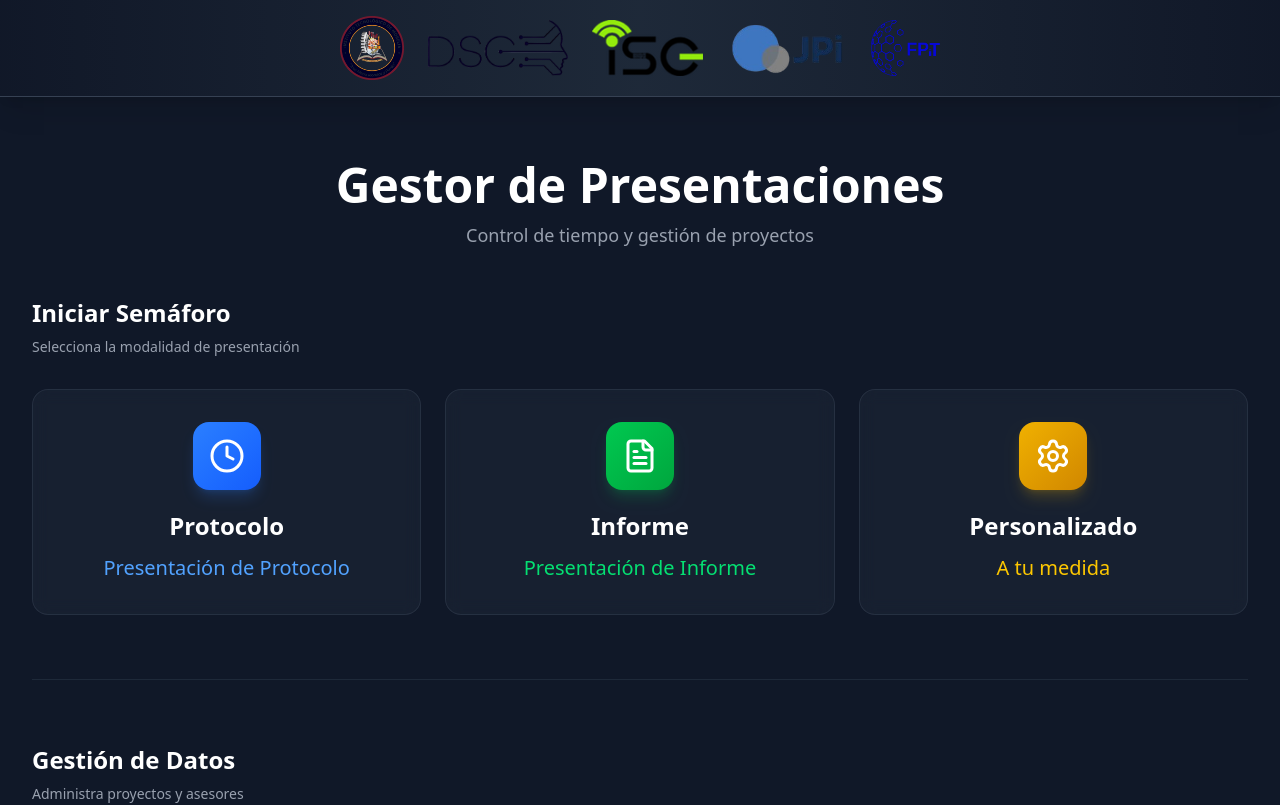
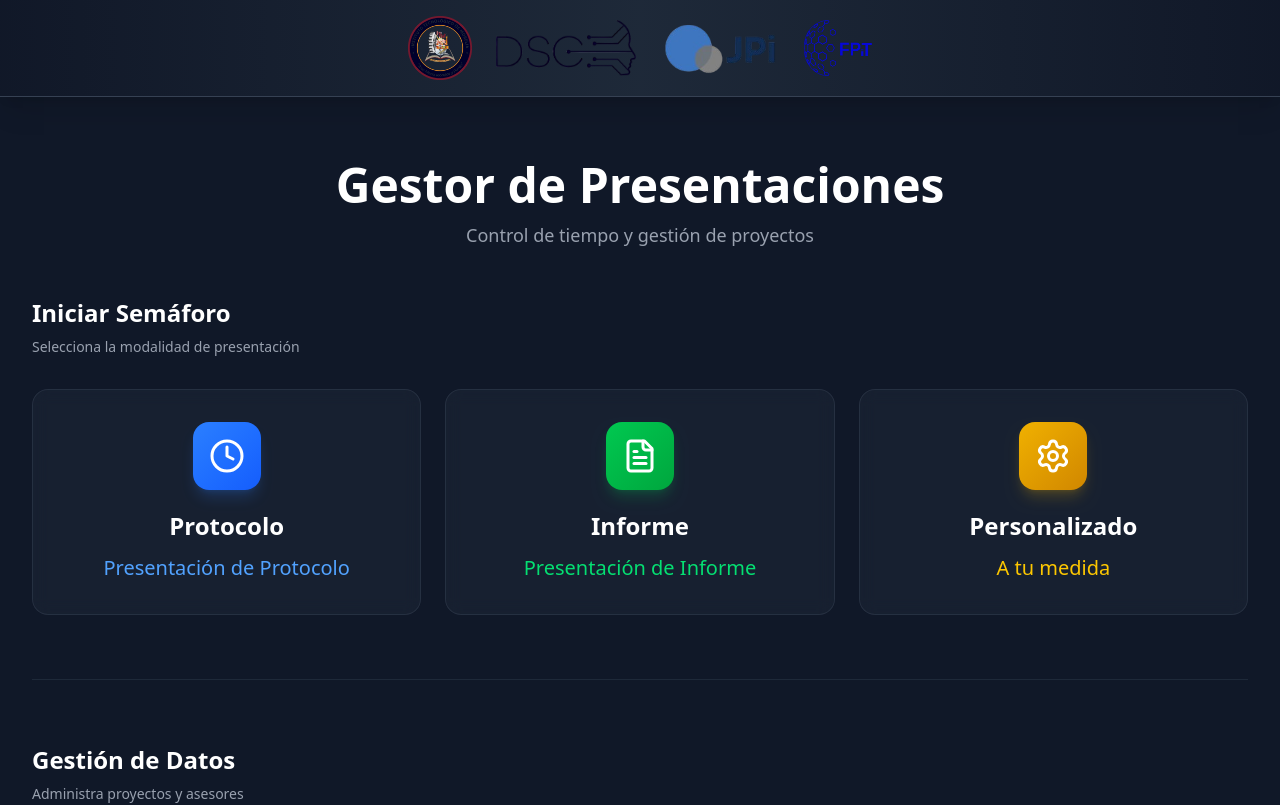
Before and after one commit to sistemasycompjpi-creator/semaforo_feria_investigaci-n, a React (Vite) app: page / in a window 1280 px wide. Shown: the top 805 px of the page. Built offline with nearby package versions, Linux system fonts and the light colour scheme.

Commit message:
fix: update timer configuration for protocolo and informe modes

```diff
--- a/src/components/InstitutionalHeader.tsx
+++ b/src/components/InstitutionalHeader.tsx
@@ -17,13 +17,6 @@ export const InstitutionalHeaderLarge = () => {
                         <img
                             src="2-dsc_logo.png"
                             alt="DSC Logo"
-                            className="h-14 w-auto object-contain"
-                        />
-
-                        {/* Logo 3 - ISC */}
-                        <img
-                            src="3-isc_logo.png"
-                            alt="ISC Logo"
                             className="h-14 w-auto object-contain"
                         />
 
--- a/src/pages/Semaforo.tsx
+++ b/src/pages/Semaforo.tsx
@@ -54,8 +54,8 @@ const Semaforo = () => {
 
     // Configuración de tiempos según modalidad
     const tiemposConfig = {
-        protocolo: { semaforo: [4, 2, 1], deliberacion: 7, limpieza: 3 },
-        informe: { semaforo: [7, 2, 1], deliberacion: 10, limpieza: 3 },
+        protocolo: { semaforo: [7, 2, 1], deliberacion: 7, limpieza: 3 },
+        informe: { semaforo: [7, 2, 1], deliberacion: 7, limpieza: 3 },
     };
 
     const getTiempos = () => {
```
